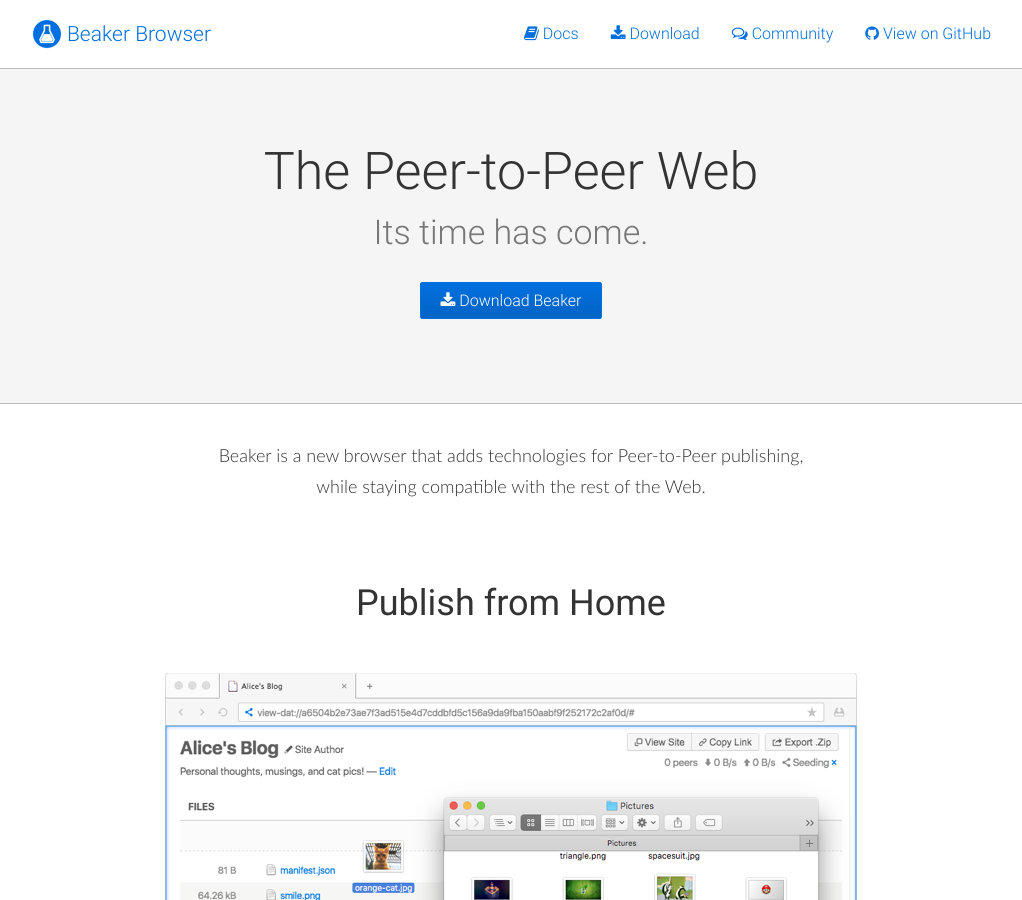
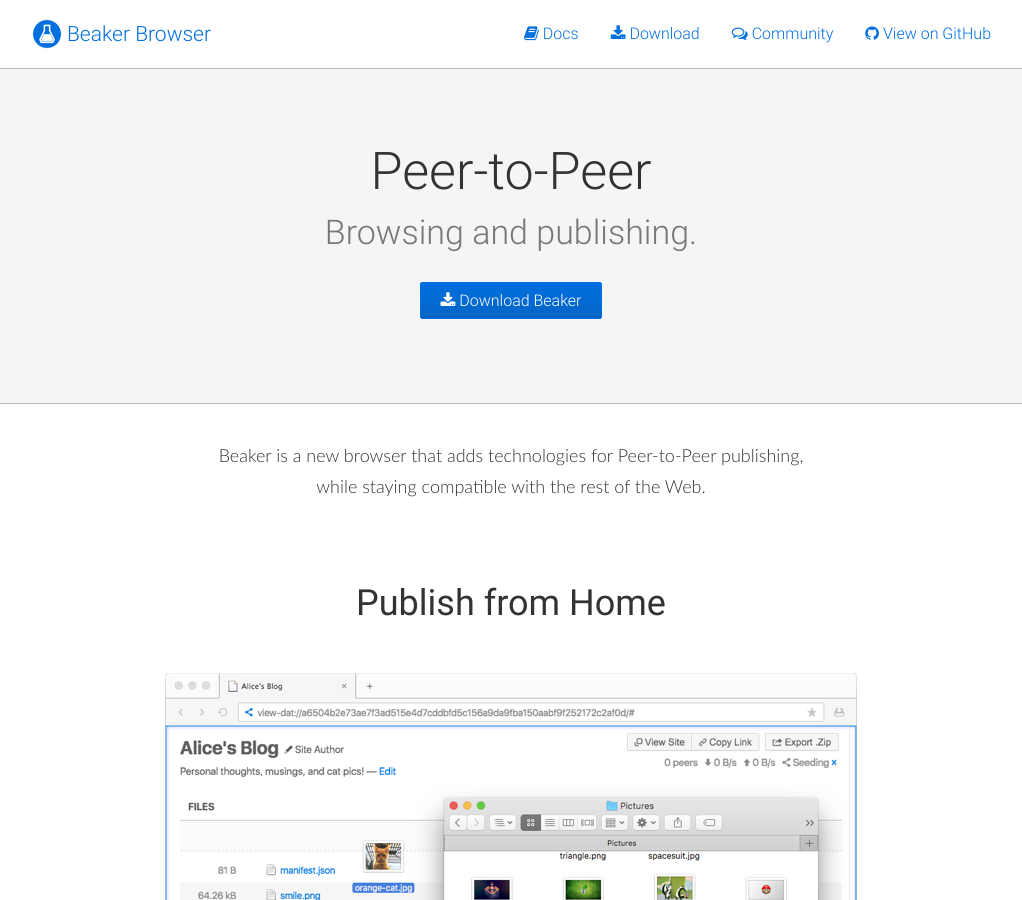
Before and after one commit to beakerbrowser/beakerbrowser.com, a Jekyll site: the page built from index.html, in a window 1280 px wide and 900 px high. Shown: the whole window, without its empty margins (129-1151 px from the left). Built offline with Jekyll 4.4.1, drawn with Linux system fonts in a browser that asks for light colours.

Commit message:
update frontpage

```diff
--- a/index.html
+++ b/index.html
@@ -4,8 +4,8 @@
 
 <div class="hero-wrapper">
   <div class="hero">
-    <h2>The Peer-to-Peer Web</h2>
-    <h3>Its time has come.</h3>
+    <h2>Peer-to-Peer</h2>
+    <h3>Browsing and publishing.</h3>
     <div class="hero-btns">
       <!--<a class="btn btn-secondary" href="#"><i class="fa fa-play" aria-hidden="true"></i> Watch Video</a>--><a class="btn btn-primary" href="/download.html"><i class="fa fa-download" aria-hidden="true"></i> Download Beaker</a>
     </div>
```
